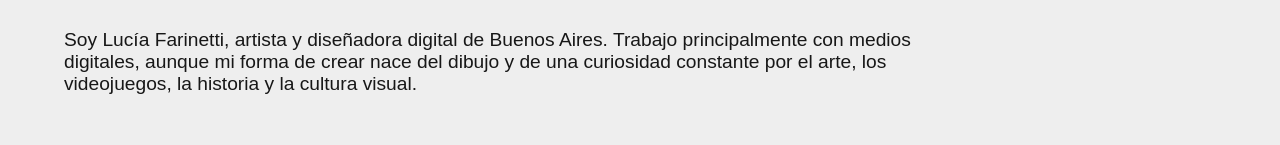
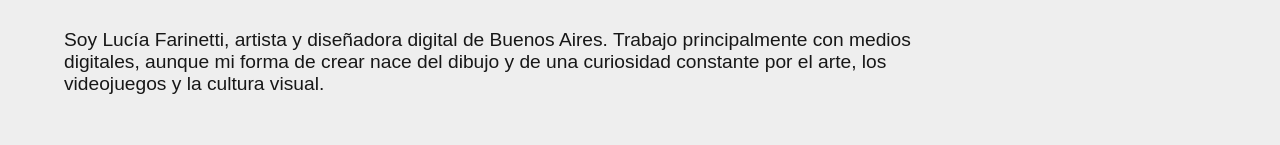
Before and after one commit to EvieDev/evie, a plain HTML site: page index.html in a window 1280 px wide. Shown: the part 429-574 px from the top of the page. Drawn offline with Linux system fonts and the light colour scheme.

Commit message:
Update index.html

```diff
--- a/index.html
+++ b/index.html
@@ -32,7 +32,7 @@
                     Sobre mi arte.
                 </h1>
                 <p class="hero-description">
-                    Soy Lucía Farinetti, artista y diseñadora digital de Buenos Aires. Trabajo principalmente con medios digitales, aunque mi forma de crear nace del dibujo y de una curiosidad constante por el arte, los videojuegos, la historia y la cultura visual.
+                    Soy Lucía Farinetti, artista y diseñadora digital de Buenos Aires. Trabajo principalmente con medios digitales, aunque mi forma de crear nace del dibujo y de una curiosidad constante por el arte, los videojuegos y la cultura visual.
 
                 </p>
 
```
